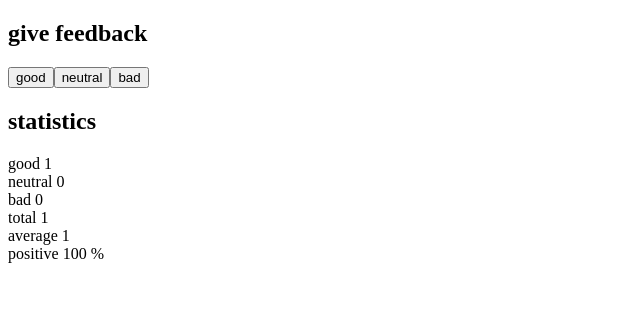
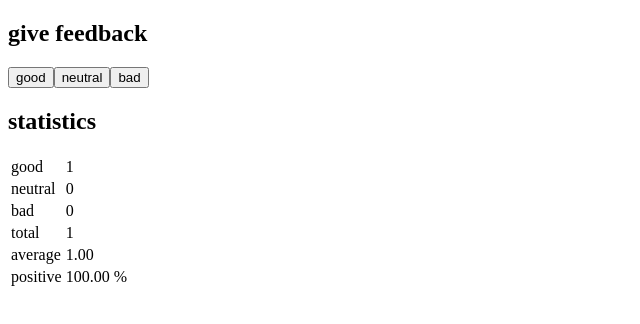
Before and after one commit to KarolKarnas/full-stack-open, a React (Create React App) app in the folder part1/unicafe/: page / in a window 1280 px wide. Both pictures are taken after a click on the button "good". Shown: the top 324 px of the page, without its empty margins (0-640 px from the left). Built offline with nearby package versions, Linux system fonts and the light colour scheme.

Commit message:
Solution for 1.11*: unicafe step6

```diff
--- a/part1/unicafe/src/App.js
+++ b/part1/unicafe/src/App.js
@@ -4,24 +4,29 @@ const Button = ({ handleClick, text }) => {
 	return <button onClick={handleClick}>{text}</button>;
 };
 
-const StatisticLine = ({text, value}) => {
+const StatisticLine = ({ text, value }) => {
 	return (
-		<>{text} {value} <br /></>
-	)
-}
+		<tr>
+			<td>{text}</td>
+			<td>{value}</td>
+		</tr>
+	);
+};
 
 const Statistics = ({ good, neutral, bad, total, average, positive }) => {
 	return total === 0 ? (
 		<p>No feedback given</p>
 	) : (
-		<div>
-			<StatisticLine text={'good'} value={good}/>
-			<StatisticLine text={'neutral'} value={neutral}/>
-			<StatisticLine text={'bad'} value={bad}/>
-			<StatisticLine text={'total'} value={total}/>
-			<StatisticLine text={'average'} value={average}/>
-			<StatisticLine text={'positive'} value={positive}/>
-		</div>
+		<table>
+			<tbody>
+			<StatisticLine text={'good'} value={good} />
+			<StatisticLine text={'neutral'} value={neutral} />
+			<StatisticLine text={'bad'} value={bad} />
+			<StatisticLine text={'total'} value={total} />
+			<StatisticLine text={'average'} value={average} />
+			<StatisticLine text={'positive'} value={positive} />
+			</tbody>
+		</table>
 	);
 };
 
@@ -48,11 +53,15 @@ const App = () => {
 	const average =
 		allReviews.length === 0
 			? 'N/A'
-			: allReviews.reduce((acc, current) => acc + current, 0) /
-			  allReviews.length;
+			: (
+					allReviews.reduce((acc, current) => acc + current, 0) /
+					allReviews.length
+			  ).toFixed(2);
 
 	const positive =
-		allReviews.length === 0 ? 'N/A' : `${(good / allReviews.length) * 100} %`;
+		allReviews.length === 0
+			? 'N/A'
+			: `${((good / allReviews.length) * 100).toFixed(2)} %`;
 
 	return (
 		<div>
```
